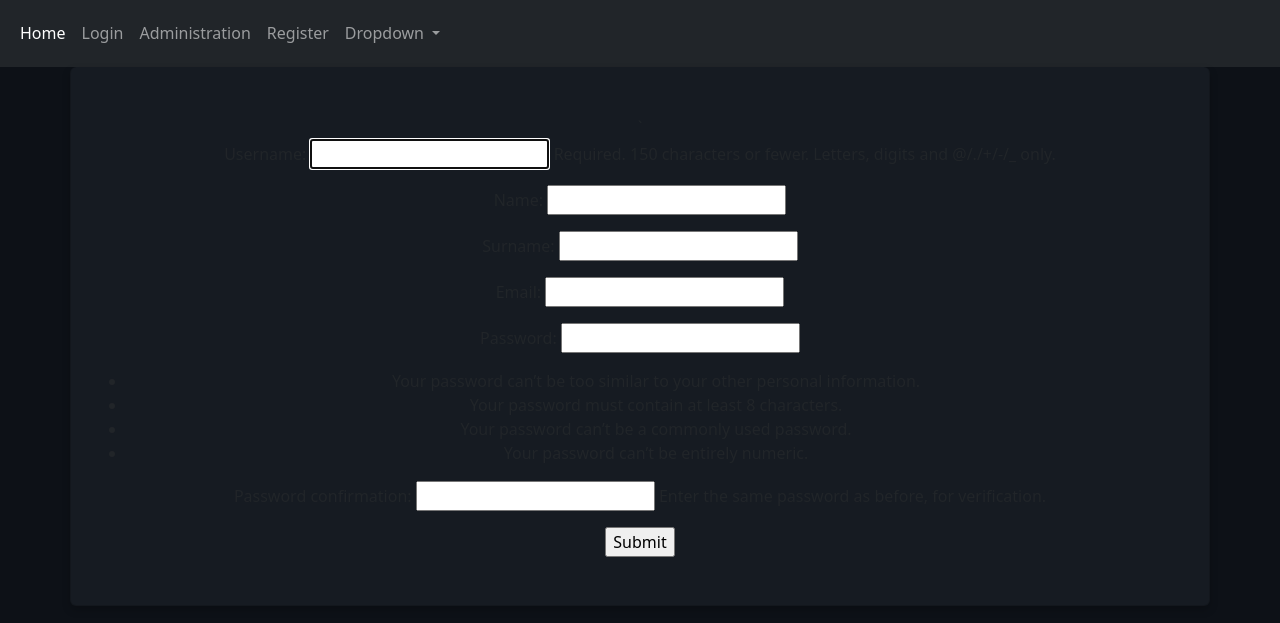
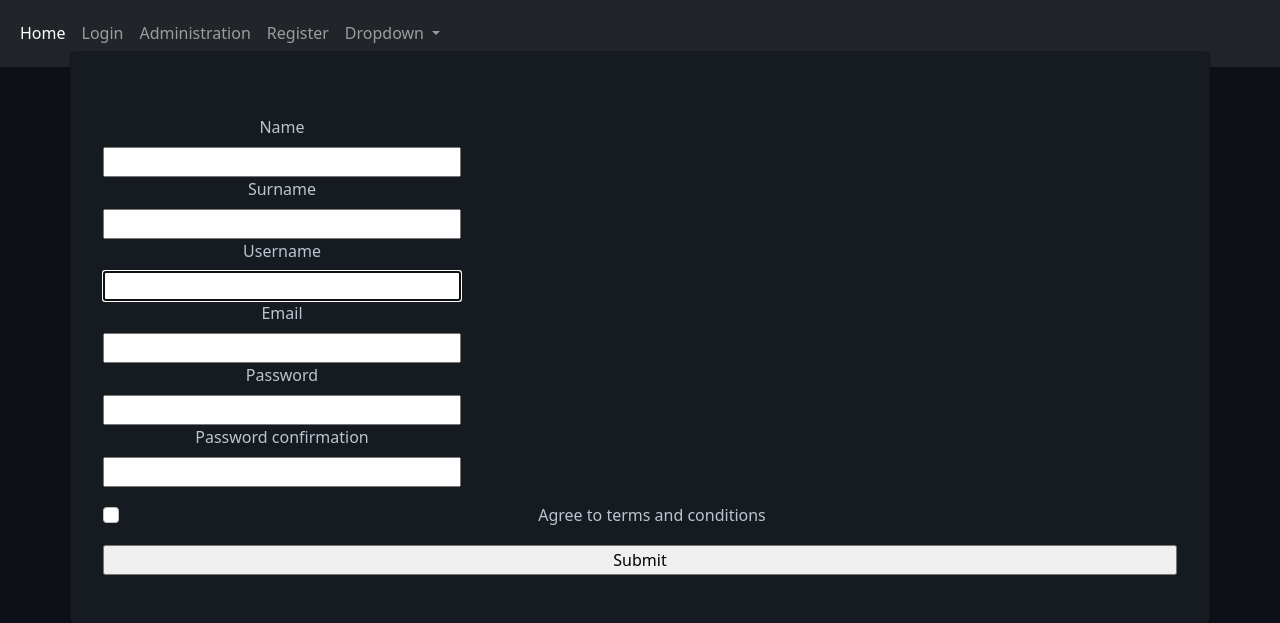
Before and after one commit to LuckAsAConstant/Elaborate, a Django app: page /register/ in a window 1280 px wide. Shown: the top 623 px of the page. Run offline with Django 3.2, Linux system fonts and the light colour scheme; some libraries are stand-ins or nearby versions.

Commit message:
Test form

```diff
--- a/main/templates/components/navbar.html
+++ b/main/templates/components/navbar.html
@@ -1,8 +1,8 @@
 
 {% load static %}
     <!-- Latest compiled and minified CSS -->
-<link rel="stylesheet" href="{% static 'main/bootstrap.min.css' %}">
-<link rel="stylesheet" href="{% static 'main/mystyle.css' %}">
+<!-- <link rel="stylesheet" href="{% static 'main/bootstrap.min.css' %}">
+<link rel="stylesheet" href="{% static 'main/mystyle.css' %}"> -->
 
   <nav class="navbar navbar-expand-lg navbar-dark bg-dark">
     <div class="container-fluid">
@@ -18,7 +18,7 @@
             <a class="nav-link" style="padding-top: 13px;" href="{% url 'login' %}">Login</a>
           </li>
           <li class="nav-item">
-            <a class="nav-link" style="padding-top: 13px;" href="admin/">Administration</a>
+            <a class="nav-link" style="padding-top: 13px;" href="/admin/">Administration</a>
           </li>
           <li class="nav-item">
             <a class="nav-link" style="padding-top: 13px;" href="{% url 'register' %}">Register</a>
--- /dev/null
+++ b/main/templates/components/registrationForm.html
@@ -0,0 +1,66 @@
+<form class="row g-3 needs-validation container px-4 py-5 card mx-auto" method="POST" action="" novalidate>
+  {% csrf_token %}
+  <div class="mx-auto">
+    <div class="col-md-4">
+      <label for="validationCustom01" class="form-label">{{form.name.label}}</label>
+        {{form.name}}
+      <div class="valid-feedback">
+        Looks good!
+      </div>
+    </div>
+
+    <div class="col-md-4">
+      <label for="validationCustom02" class="form-label">{{form.surname.label}}</label>
+        {{form.surname}}
+
+      <div class="valid-feedback">
+        Looks good!
+      </div>
+    </div>
+    <div class="col-md-4">
+      <label for="validationCustomUsername" class="form-label">{{form.username.label}}</label>
+      <div class="input-group has-validation">
+        <!-- <span class="input-group-text" id="inputGroupPrepend">@</span> -->
+          {{form.username}}
+        <div class="invalid-feedback">
+          Please choose a username.
+        </div>
+      </div>
+    </div>
+    <div class="col-md-4">
+        <label for="validationCustom02" class="form-label">{{form.email.label}}</label>
+          {{form.email}}
+        <div class="valid-feedback">
+          Looks good!
+        </div>
+      </div>
+    <div class="col-md-4">
+        <label for="validationCustom02" class="form-label">{{form.password1.label}}</label>
+          {{form.password1}}
+        <div class="valid-feedback">
+            Looks good!
+        </div>
+    </div>
+    <div class="col-md-4">
+        <label for="validationCustom02" class="form-label">{{form.password2.label}}</label>
+            {{form.password2}}
+        <div class="valid-feedback">
+            Looks good!
+        </div>
+    </div>
+  </div>
+    <div class="col-12">
+      <div class="form-check">
+        <input class="form-check-input" type="checkbox" value="" id="invalidCheck" required>
+        <label class="form-check-label" for="invalidCheck">
+          Agree to terms and conditions
+        </label>
+        <div class="invalid-feedback">
+          You must agree before submitting.
+        </div>
+      </div>
+    </div>
+    <div class="col-12">
+      <input type="submit" name="insert">
+    </div>
+  </form>
--- a/main/templates/main/Details.html
+++ b/main/templates/main/Details.html
@@ -10,7 +10,7 @@
     <link rel="stylesheet" href="{% static 'main/bootstrap.min.css' %}">
     <link rel="stylesheet" href="{% static 'main/mystyle.css' %}">
 </head>
-<body body class="text-center" style="padding-top:0">
+<body body class="text-center paragraph" style="padding-top:0">
 
   {% include "components/navbar.html" %}
 
--- a/main/templates/main/Index.html
+++ b/main/templates/main/Index.html
@@ -26,7 +26,7 @@
     </style>
 </head>
 
-<body class="text-center bg" style="padding-top:0">
+<body class="text-center bg paragraph" style="padding-top:0">
 
 
   {% include "components/navbar.html" %}
--- a/main/templates/main/Register.html
+++ b/main/templates/main/Register.html
@@ -9,19 +9,22 @@
     <!-- Latest compiled and minified CSS -->
     <link rel="stylesheet" href="{% static 'main/bootstrap.min.css' %}">
     <link rel="stylesheet" href="{% static 'main/mystyle.css' %}">
+
+    <style>
+      input {
+        width: 100%;
+      }
+    </style>
 </head>
-<body class="text-center" style="padding-top:0">
+<body class="text-center paragraph" style="padding-top:5">
 
   {% include "components/navbar.html" %}
-
-  <div class="card carousel slide container px-4 py-5">
-    <form method="POST" action="">
-      {% csrf_token %}`
-      {{form.as_p}}
-      <input type="submit" name="Create User">
-    </form>
-  </div>
-
+  {% include "components/registrationForm.html" %}
+  <!-- <form action="" method="POST">
+  {% csrf_token %}
+  {{from.as_p}}
+  <input type="submit" name="create user">
+</form> -->
   <script src="https://ajax.googleapis.com/ajax/libs/jquery/1.12.4/jquery.min.js"></script>
   <script src="{% static 'main/js/bootstrap.min.js' %}"></script>
 </body>
--- a/main/views.py
+++ b/main/views.py
@@ -12,6 +12,15 @@
     return render(request, 'main/Details.html',{})
 
 def login(request):
+    if request.method == 'POST':
+        username = request.POST.get('username')
+        password = request.POST.get('password')
+
+        user = authenticate(request, username=username, password=password)
+
+        if user is not None:
+            login(request, user)
+
     return render(request, 'main/Login.html',{})
 
 def register(request):
```
Also changed, not shown: main/templates/components/CardsExample.html (+8 -0 lines), main/templates/components/loginForm.html (added, +24 -0 lines), main/templates/main/Login.html (+4 -25 lines), db.sqlite3.
